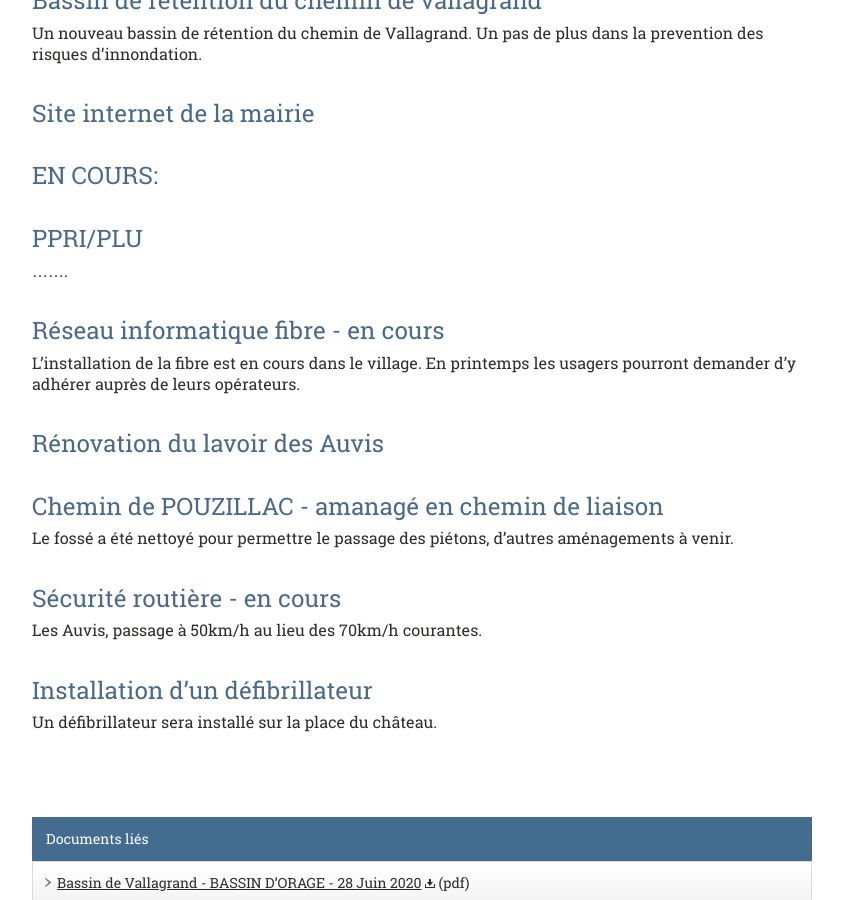
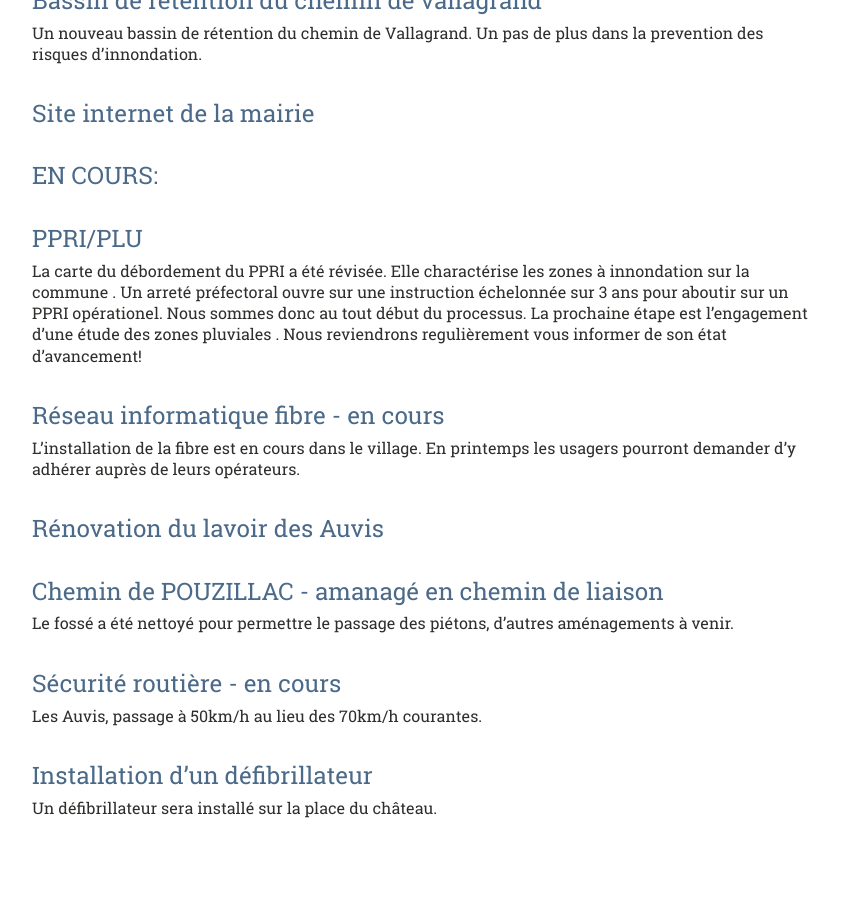
Before and after one commit to Flaux-Village/flaux-village.github.io, a Jekyll site: the page built from projetfait.md, in a window 1280 px wide and 900 px high, scrolled down 1395 px. Shown: the whole window, without its empty margins (58-901 px from the left). Built offline with Jekyll 4.4.1, drawn with Linux system fonts in a browser that asks for light colours; our own code applies the rules of GitHub Pages for plain Markdown files.

Commit message:
Update projetfait.md

```diff
--- a/projetfait.md
+++ b/projetfait.md
@@ -54,7 +54,7 @@ Un nouveau bassin de rétention du chemin de Vallagrand. Un pas de plus dans la
 # EN COURS:
 
 # PPRI/PLU
-.......
+La carte du débordement du PPRI a été révisée. Elle charactérise les zones à innondation sur la commune . Un arreté préfectoral ouvre sur une instruction échelonnée sur 3 ans pour aboutir sur un PPRI opérationel. Nous sommes donc au tout début du processus. La prochaine étape est l’engagement d’une étude des zones pluviales . Nous reviendrons regulièrement vous informer de son état d’avancement!
 
 # Réseau informatique fibre - en cours
 L'installation de la fibre est en cours dans le village. En printemps les usagers pourront demander d'y adhérer auprès de leurs opérateurs.
```
